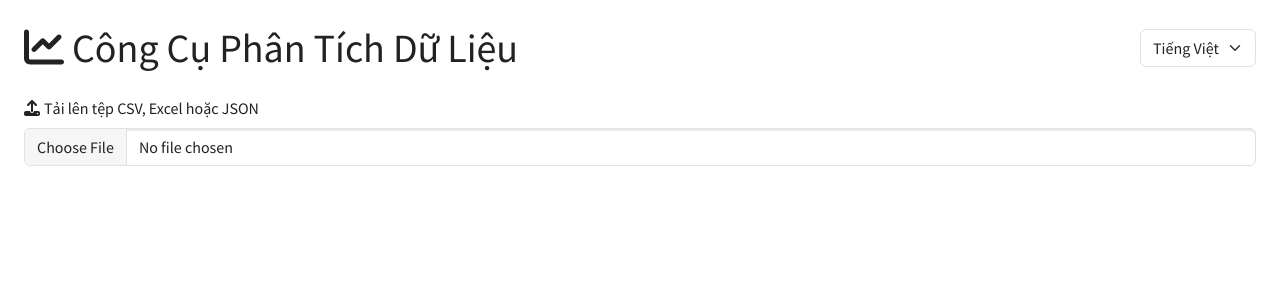
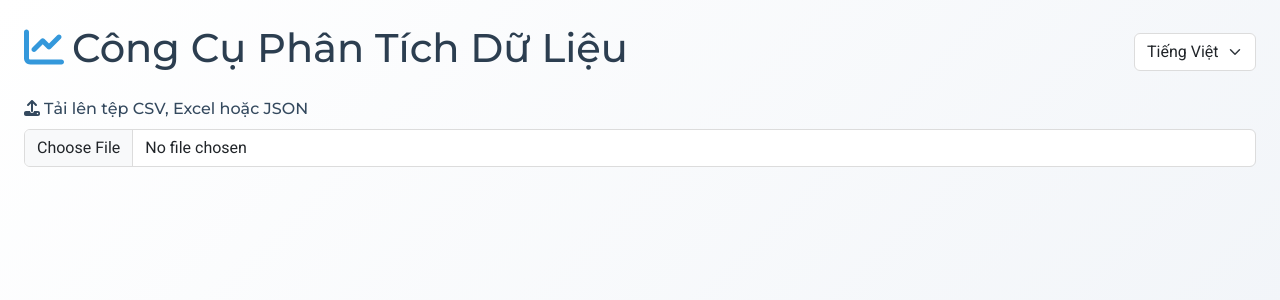
Before and after one commit to tungpham42/data, a React (Create React App) app: page / in a window 1280 px wide. Shown: the top 300 px of the page. Built offline with nearby package versions, Linux system fonts and the light colour scheme.

Commit message:
modern style

```diff
--- a/package.json
+++ b/package.json
@@ -12,7 +12,6 @@
     "@testing-library/react": "^16.2.0",
     "@testing-library/user-event": "^13.5.0",
     "bootstrap": "^5.3.3",
-    "bootswatch": "^5.3.3",
     "highcharts": "^12.1.2",
     "highcharts-react-official": "^3.2.1",
     "papaparse": "^5.5.2",
--- a/src/components/ChartBuilder.js
+++ b/src/components/ChartBuilder.js
@@ -133,7 +133,7 @@ function ChartBuilder({ data, columns }) {
                   onClick={() => removeYAxis(idx)}
                   disabled={yAxes.length <= 1}
                   title="Remove Y-Axis"
-                  className="mb-2 pt-2 px-2"
+                  className="py-1 px-2"
                 >
                   <FontAwesomeIcon icon={faTimes} />
                 </Button>
--- a/src/index.css
+++ b/src/index.css
@@ -1,44 +1,217 @@
-body {
-  background-color: #f5f7fa;
-  font-family: "Segoe UI", Tahoma, Geneva, Verdana, sans-serif;
+/* Import modern fonts from Google Fonts */
+@import url("https://fonts.googleapis.com/css2?family=Montserrat:ital,wght@0,100..900;1,100..900&family=Roboto:ital,wght@0,100..900;1,100..900&display=swap");
+
+/* Reset and base styles */
+* {
+  margin: 0;
+  padding: 0;
+  box-sizing: border-box;
 }
 
-h1 {
-  color: #2c3e50;
-  margin-bottom: 2rem;
-  font-weight: 600;
+body {
+  font-family: "Roboto", sans-serif;
+  background-color: #f4f7fa;
+  color: #333;
 }
 
-.card {
-  border: none;
-  box-shadow: 0 2px 5px rgba(0, 0, 0, 0.1);
-  border-radius: 8px;
+/* Container and layout */
+.container-fluid {
+  padding: 2rem;
+  background: linear-gradient(135deg, #ffffff 0%, #eef2f7 100%);
+  min-height: 100vh;
+}
+
+/* Typography */
+h1 {
+  font-family: "Montserrat", sans-serif;
+  font-weight: 600;
+  font-size: 2.25rem;
+  color: #2c3e50 !important;
   margin-bottom: 1.5rem;
 }
 
 .card-title {
-  color: #34495e;
-  font-size: 1.2rem;
+  font-family: "Montserrat", sans-serif;
   font-weight: 500;
+  font-size: 1.5rem;
+  color: #34495e !important;
 }
 
-.table {
-  font-size: 0.9rem;
+/* Cards */
+.card {
+  border: none !important;
+  border-radius: 12px;
+  box-shadow: 0 4px 12px rgba(0, 0, 0, 0.05) !important;
+  background-color: #fff !important;
+  transition: transform 0.2s ease, box-shadow 0.2s ease;
 }
 
+.card:hover {
+  transform: translateY(-5px);
+  box-shadow: 0 6px 18px rgba(0, 0, 0, 0.1) !important;
+}
+
+.card-body {
+  padding: 1.5rem;
+}
+
+/* Buttons */
+.btn {
+  font-family: "Montserrat", sans-serif;
+  font-weight: 500;
+  border-radius: 8px;
+  padding: 0.5rem 1.25rem;
+  transition: background-color 0.3s ease, transform 0.2s ease;
+}
+
+.btn-primary {
+  background-color: #3498db !important;
+  border-color: #3498db !important;
+}
+
+.btn-primary:hover {
+  background-color: #2980b9 !important;
+  border-color: #2980b9 !important;
+  transform: translateY(-2px);
+}
+
+.btn-secondary {
+  background-color: #2ecc71 !important;
+  border-color: #2ecc71 !important;
+}
+
+.btn-secondary:hover {
+  background-color: #27ae60 !important;
+  border-color: #27ae60 !important;
+  transform: translateY(-2px);
+}
+
+.btn-danger {
+  background-color: #e74c3c !important;
+  border-color: #e74c3c !important;
+}
+
+.btn-danger:hover {
+  background-color: #c0392b !important;
+  border-color: #c0392b !important;
+  transform: translateY(-2px);
+}
+
+/* Form elements */
 .form-control,
 .form-select {
-  border-radius: 6px;
-  margin-bottom: 0.5rem;
+  border-radius: 8px;
+  border: 1px solid #dcdcdc !important;
+  padding: 0.75rem;
+  font-family: "Roboto", sans-serif;
+  font-size: 1rem;
+  transition: border-color 0.3s ease, box-shadow 0.3s ease;
 }
 
-.btn {
-  border-radius: 6px;
-  padding: 0.4rem 1rem;
+.form-control:focus,
+.form-select:focus {
+  border-color: #3498db !important;
+  box-shadow: 0 0 0 3px rgba(52, 152, 219, 0.2);
+  outline: none;
 }
 
+.form-label {
+  font-family: "Montserrat", sans-serif;
+  font-weight: 500;
+  color: #34495e !important;
+}
+
+/* Tables */
+.table {
+  border-radius: 8px;
+  overflow: hidden;
+  background-color: #fff !important;
+}
+
+.table th {
+  background-color: #3498db !important;
+  color: #fff !important;
+  font-family: "Montserrat", sans-serif !important;
+  font-weight: 500;
+  padding: 1rem;
+}
+
+.table td {
+  padding: 0.875rem;
+  vertical-align: middle;
+  font-family: "Roboto", sans-serif !important;
+}
+
+.table-striped tbody tr:nth-of-type(odd) {
+  background-color: #f9fbfc !important;
+}
+
+.table-hover tbody tr:hover {
+  background-color: #eef2f7 !important;
+}
+
+/* Alerts */
+.alert {
+  border-radius: 8px;
+  font-family: "Roboto", sans-serif;
+  padding: 1rem;
+}
+
+.alert-danger {
+  background-color: #fcecea !important;
+  border-color: #e74c3c !important;
+  color: #c0392b !important;
+}
+
+/* Pagination */
+.pagination .page-item .page-link {
+  border-radius: 6px;
+  margin: 0 3px;
+  color: #3498db !important;
+  border: 1px solid #dcdcdc !important;
+  transition: background-color 0.3s ease, color 0.3s ease;
+}
+
+.pagination .page-item.active .page-link {
+  background-color: #3498db !important;
+  border-color: #3498db !important;
+  color: #fff !important;
+}
+
+.pagination .page-item .page-link:hover {
+  background-color: #eef2f7 !important;
+  color: #2980b9 !important;
+}
+
+/* Chart container */
 .chart-container {
   padding: 1rem;
-  background: white;
-  border-radius: 8px;
+  background-color: #fff !important;
+  border-radius: 12px;
+  box-shadow: 0 2px 8px rgba(0, 0, 0, 0.05) !important;
 }
+
+/* Icons */
+.me-2 {
+  color: #3498db !important;
+}
+
+/* Responsive adjustments */
+@media (max-width: 768px) {
+  h1 {
+    font-size: 1.75rem;
+  }
+
+  .card-title {
+    font-size: 1.25rem;
+  }
+
+  .btn {
+    padding: 0.4rem 1rem;
+  }
+
+  .form-control,
+  .form-select {
+    font-size: 0.9rem;
+  }
+}
--- a/src/index.js
+++ b/src/index.js
@@ -4,7 +4,6 @@ import "./index.css";
 import App from "./App";
 import reportWebVitals from "./reportWebVitals";
 import "bootstrap/dist/css/bootstrap.min.css";
-import "bootswatch/dist/lumen/bootstrap.css";
 
 const root = ReactDOM.createRoot(document.getElementById("root"));
 root.render(
```
Also changed, not shown: 1 other file (tests, documents, lock files or other folders).
